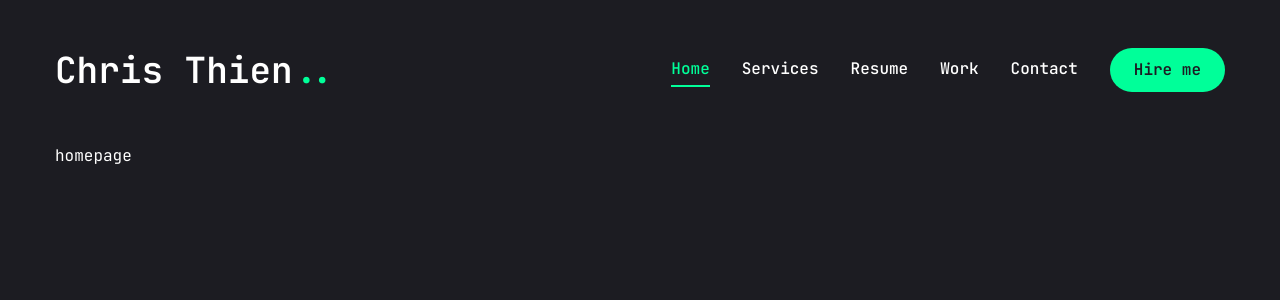
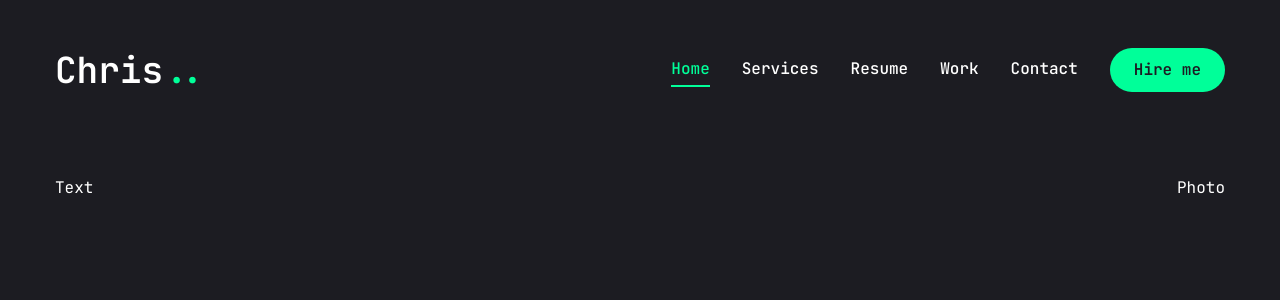
Before and after one commit to chrisanhthien/porfolio, a Next.js app: page / in a window 1280 px wide. Shown: the top 300 px of the page. Built offline with nearby package versions, Linux system fonts and the light colour scheme.

Commit message:
add features navigation

```diff
--- a/app/page.jsx
+++ b/app/page.jsx
@@ -3,7 +3,12 @@ import {FiDownload} from "react-icons/fi"
 
 const Home = () => {
   return <section className="h-full">
-    <div className="container mx-auto">homepage</div>
+    <div className="container mx-auto h-full">
+      <div className="flex flex-col xl:flex-row items-center justify-between xl:pt-8 xl:pb-24">
+        <div>Text</div>
+        <div>Photo</div>
+      </div>
+    </div>
 
   </section>
 }
--- a/components/MobileNav.jsx
+++ b/components/MobileNav.jsx
@@ -48,7 +48,7 @@ const MobileNav = () => {
             <div className='mt-32 mb-40 text-center text-2xl'>
                 <Link href="/">
                     <h1 className='text-4xl font-semibold'>
-                        Chris Thien<span className='text-accent'>..</span>
+                        Chris<span className='text-accent'>..</span>
                     </h1>
                 </Link>
             </div>
--- a/components/header.jsx
+++ b/components/header.jsx
@@ -10,7 +10,7 @@ const Header = () => {
             {/*logo */}
             <Link href="/">
                 <h1 className="text-4xl font-semibold">
-                    Chris Thien<span className="text-accent">..</span>
+                    Chris<span className="text-accent">..</span>
                 </h1>
             </Link>
 
```
